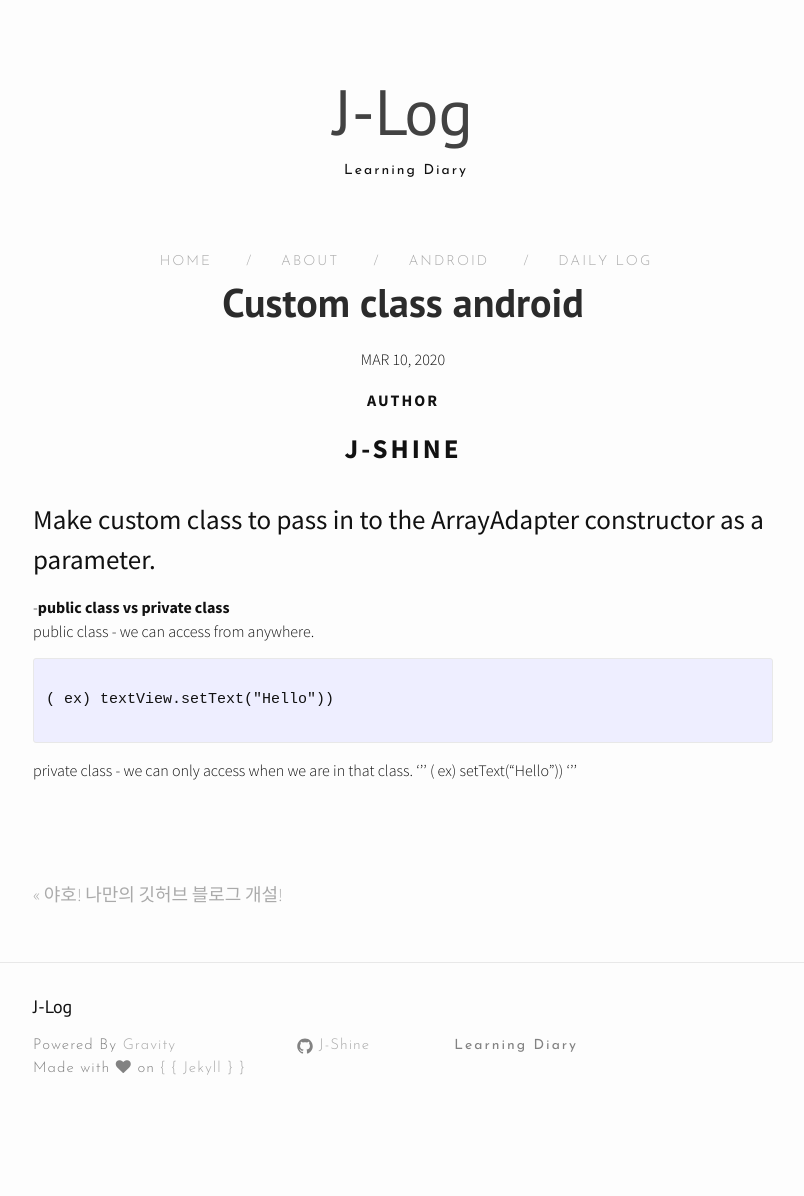
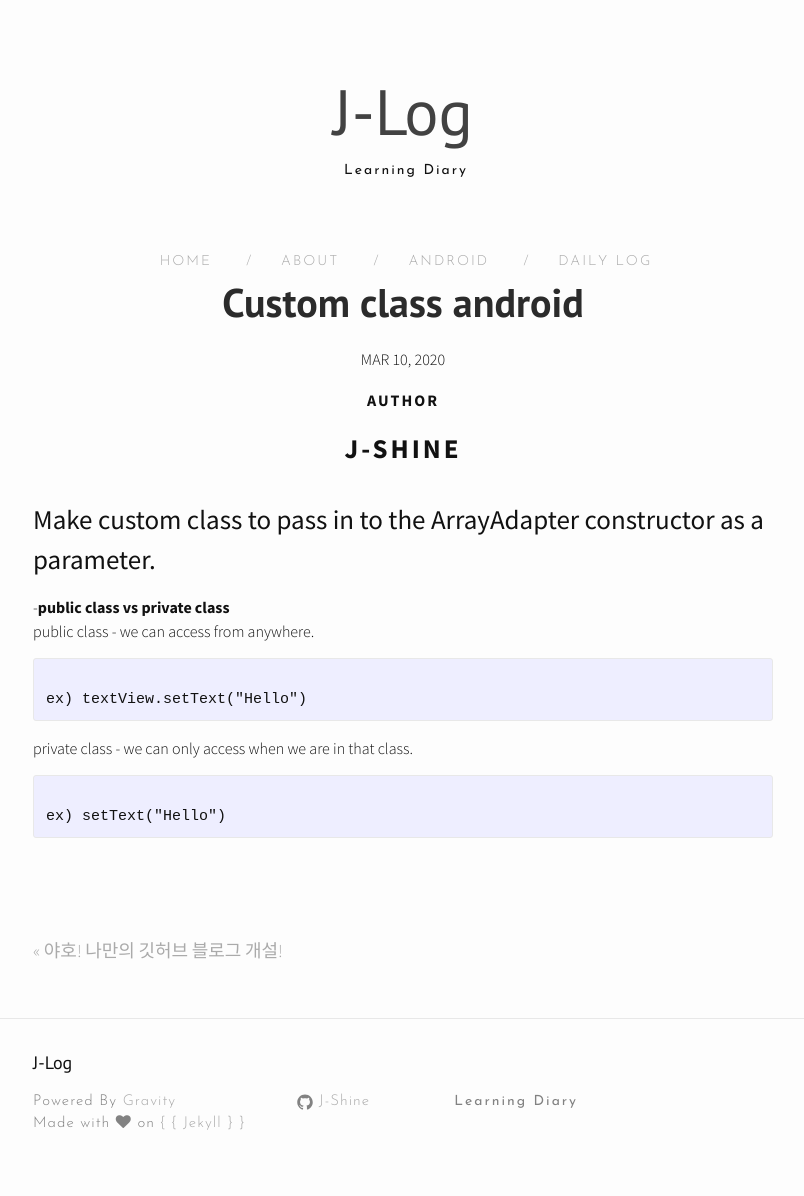
Before and after one commit to J-Shine/J-Shine.github.io, a Jekyll site: the page built from _posts/2020-03-10-custom-class.markdown, in a window 1280 px wide. Shown: the whole page, without its empty margins (237-1041 px from the left). Built offline with Jekyll 4.4.1, drawn with Linux system fonts in a browser that asks for light colours; nearby versions of some CDN libraries; comment, search, counter and statistics services are not loaded; before the commit the page ends 1140 px from its top, so only the background shows below that.

Commit message:
Update 2020-03-10-custom-class.markdown

```diff
--- a/_posts/2020-03-10-custom-class.markdown
+++ b/_posts/2020-03-10-custom-class.markdown
@@ -10,12 +10,10 @@ author: "J-Shine"
 
 -**public class vs private class**
 public class - we can access from anywhere.
-<pre>
-<code>
-( ex) textView.setText("Hello"))
-</code>
-</pre>
+<pre><code>
+ex) textView.setText("Hello")
+</code></pre>
 private class - we can only access when we are in that class.
-'''
-( ex) setText("Hello"))
-'''
+<pre><code>
+ex) setText("Hello")
+</code></pre>
```
